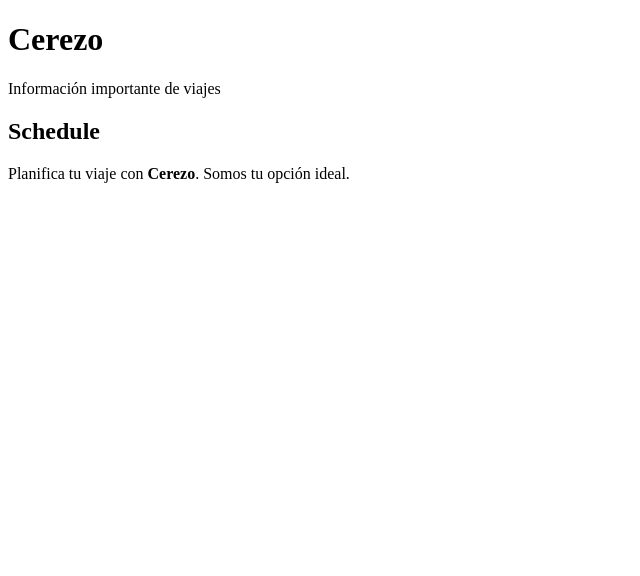
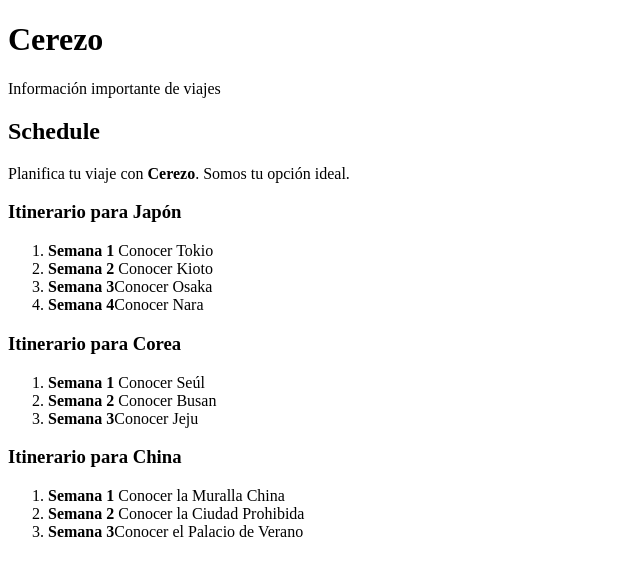
Before and after one commit to cecivsquez/prueba, a plain HTML site: page schedule.html in a window 1280 px wide. Shown: the whole page, without its empty margins (0-640 px from the left). Drawn offline with Linux system fonts and the light colour scheme.

Commit message:
detalles de schedule

```diff
--- a/schedule.html
+++ b/schedule.html
@@ -10,5 +10,24 @@
         Información importante de viajes
     <h2>Schedule</h2>
         Planifica tu viaje con <strong>Cerezo</strong>. Somos tu opción ideal.
+        <h3>Itinerario para Japón</h3>
+    <ol>
+        <li><strong>Semana 1</strong> Conocer Tokio </li>
+        <li><strong>Semana 2</strong> Conocer Kioto</li>
+        <li><strong>Semana 3</strong>Conocer Osaka</li>
+        <li><strong>Semana 4</strong>Conocer Nara</li>
+    </ol>
+    <h3>Itinerario para Corea</h3>
+    <ol>
+        <li><strong>Semana 1</strong> Conocer Seúl </li>
+        <li><strong>Semana 2</strong> Conocer Busan</li>
+        <li><strong>Semana 3</strong>Conocer Jeju</li>
+    </ol>
+    <h3>Itinerario para China</h3>
+    <ol>
+        <li><strong>Semana 1</strong> Conocer la Muralla China </li>
+        <li><strong>Semana 2</strong> Conocer la Ciudad Prohibida</li>
+        <li><strong>Semana 3</strong>Conocer el Palacio de Verano</li>
+    </ol>
 </body>
 </html>
```
